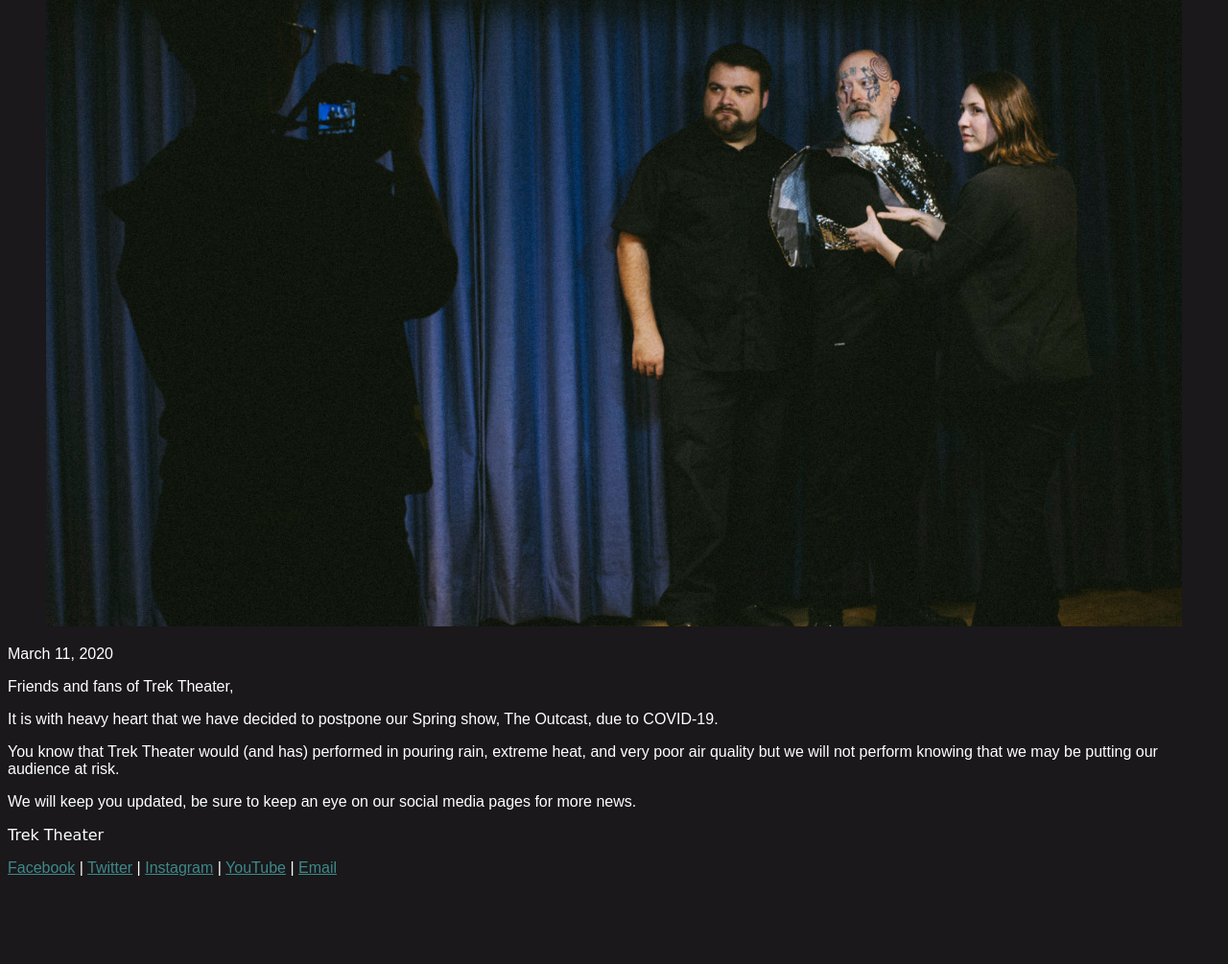
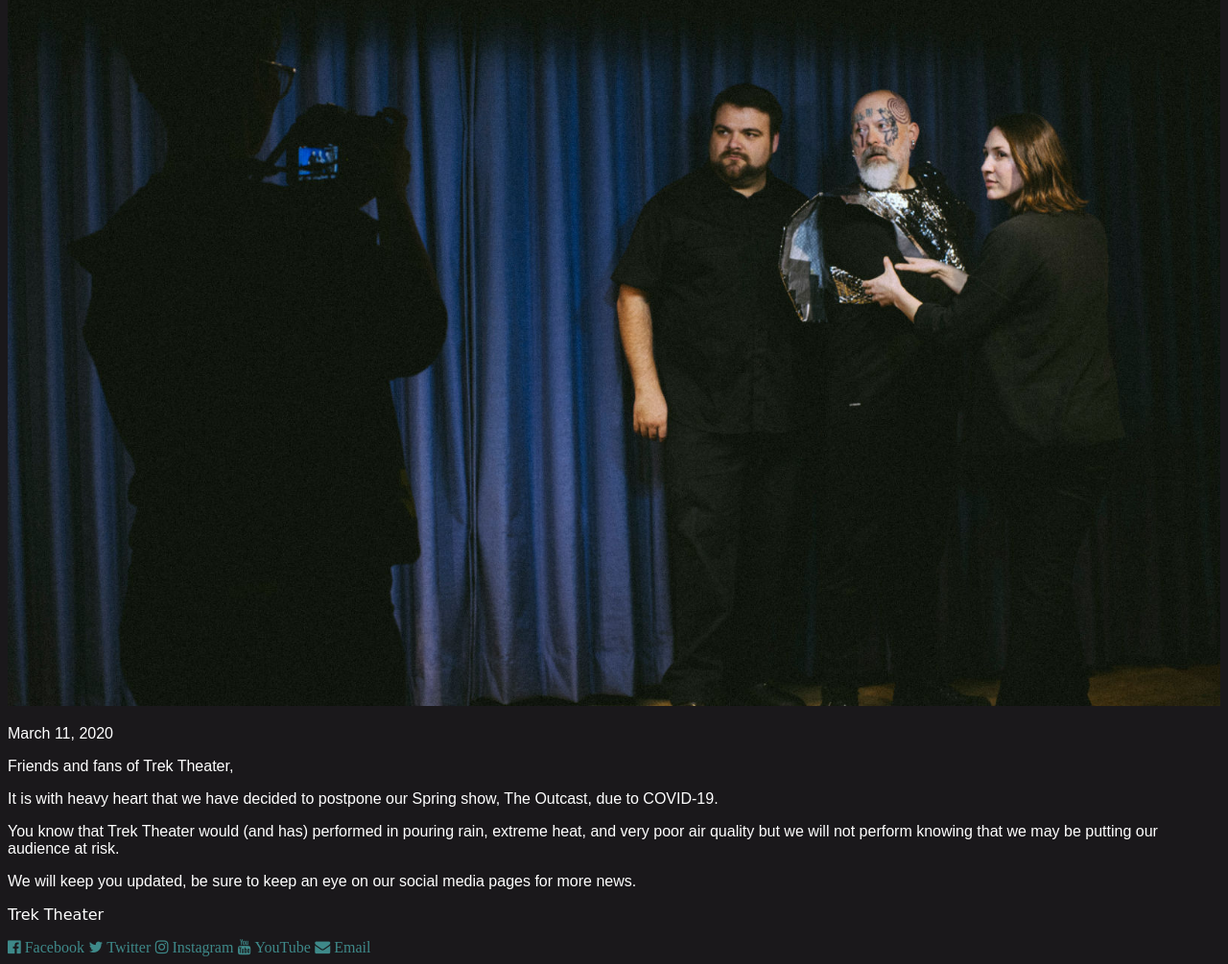
Before and after one commit to joelyoungblom/trektheater.org, a website: page index.html in a window 1280 px wide. Shown: the part 310-1315 px from the top of the page at 96% size. Before the commit the page ends 1240 px from the top, so only its background shows below. Drawn offline with Linux system fonts and the light colour scheme.

Commit message:
not sure

```diff
--- a/index.html
+++ b/index.html
@@ -33,6 +33,9 @@ html {
 a {
   color: var(--c3);
 }
+figure {
+  margin: 0;
+}
 figure img {
   width: 100%;
   height: auto;
@@ -44,7 +47,7 @@ figure img {
 }
 
 .site-header__title {
-  font-size: 9vw;
+  font-size: 12vw;
   text-align: center;
   color: var(--c5);
   margin: 0;
@@ -82,7 +85,7 @@ html {
 }
 */
     </style>
-
+    <link rel="stylesheet" href="https://cdnjs.cloudflare.com/ajax/libs/font-awesome/4.7.0/css/font-awesome.min.css">
   </head>
   <body>
 
@@ -108,14 +111,14 @@ html {
     </main>
 
     <footer class="site-footer">
-      <p><span class="hidden">Contact us: </span>
-      <a href="//facebook.com/trektheater">Facebook</a> |
-      <a href="//twitter.com/trektheater">Twitter</a> |
-      <a href="//intagram.com/trektheater">Instagram</a> |
-      <a href="//youtube.com/trektheater">YouTube</a> |
-      <a href="mailto:info+www@trektheater.org">Email</a>
-      </p>
-
+      <p><span class="hidden">Contact us: </span></p>
+      <nav class="site-footer__social">
+        <a href="//facebook.com/trektheater"><i class="fa fa-facebook-official"> Facebook</i></a>
+        <a href="//twitter.com/trektheater"><i class="fa fa-twitter"> Twitter</i></a>
+        <a href="//intagram.com/trektheater"><i class="fa fa-instagram"> Instagram</i></a>
+        <a href="//youtube.com/trektheater"><i class="fa fa-youtube"> YouTube</i></a>
+        <a href="mailto:info+www@trektheater.org"><i class="fa fa-envelope"> Email</i></a>
+      </nav>
     </footer>
 
     <!-- Global site tag (gtag.js) - Google Analytics -->
```
